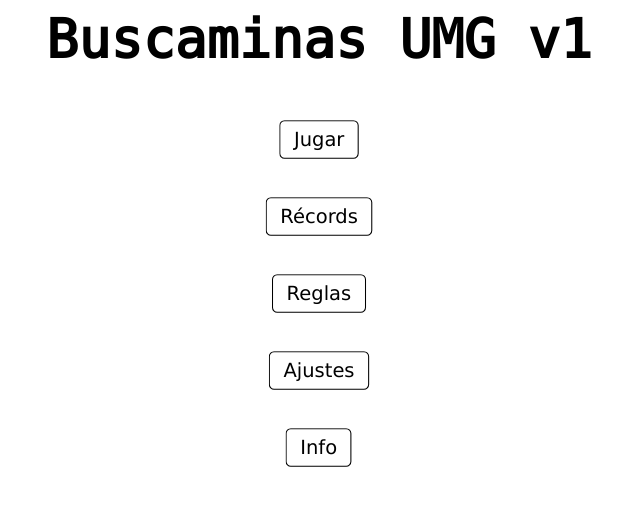
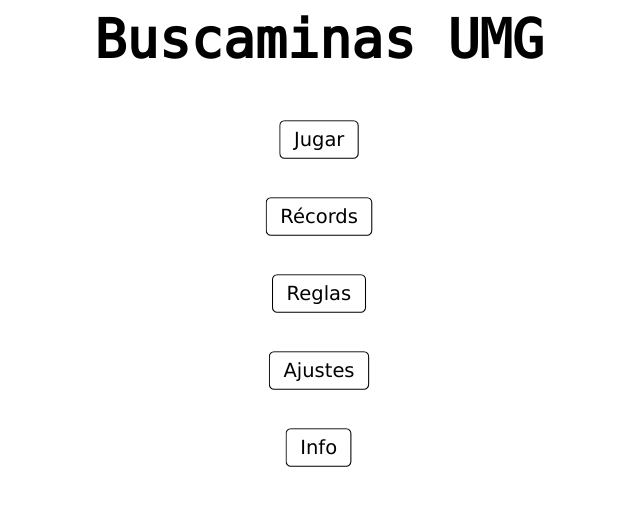
Before and after one commit to Vruano0394/Test1P, a plain HTML site: page index.html in a window 1280 px wide. Shown: the whole page, without its empty margins (321-961 px from the left). Drawn offline with Linux system fonts and the light colour scheme.

Commit message:
Se modifican título

```diff
--- a/index.html
+++ b/index.html
@@ -11,7 +11,7 @@
 <body id="bod">
 
 	<section id="principal" class="pantalla">
-		<h1 id="titulo">Buscaminas UMG v1</h1>
+		<h1 id="titulo">Buscaminas UMG </h1>
 		<div id="jugar" class="bort">Jugar</div>
 		<div id="recorrb" class="bort">Récords</div>
 		<div id="reglasb" class="bort">Reglas</div>
```
